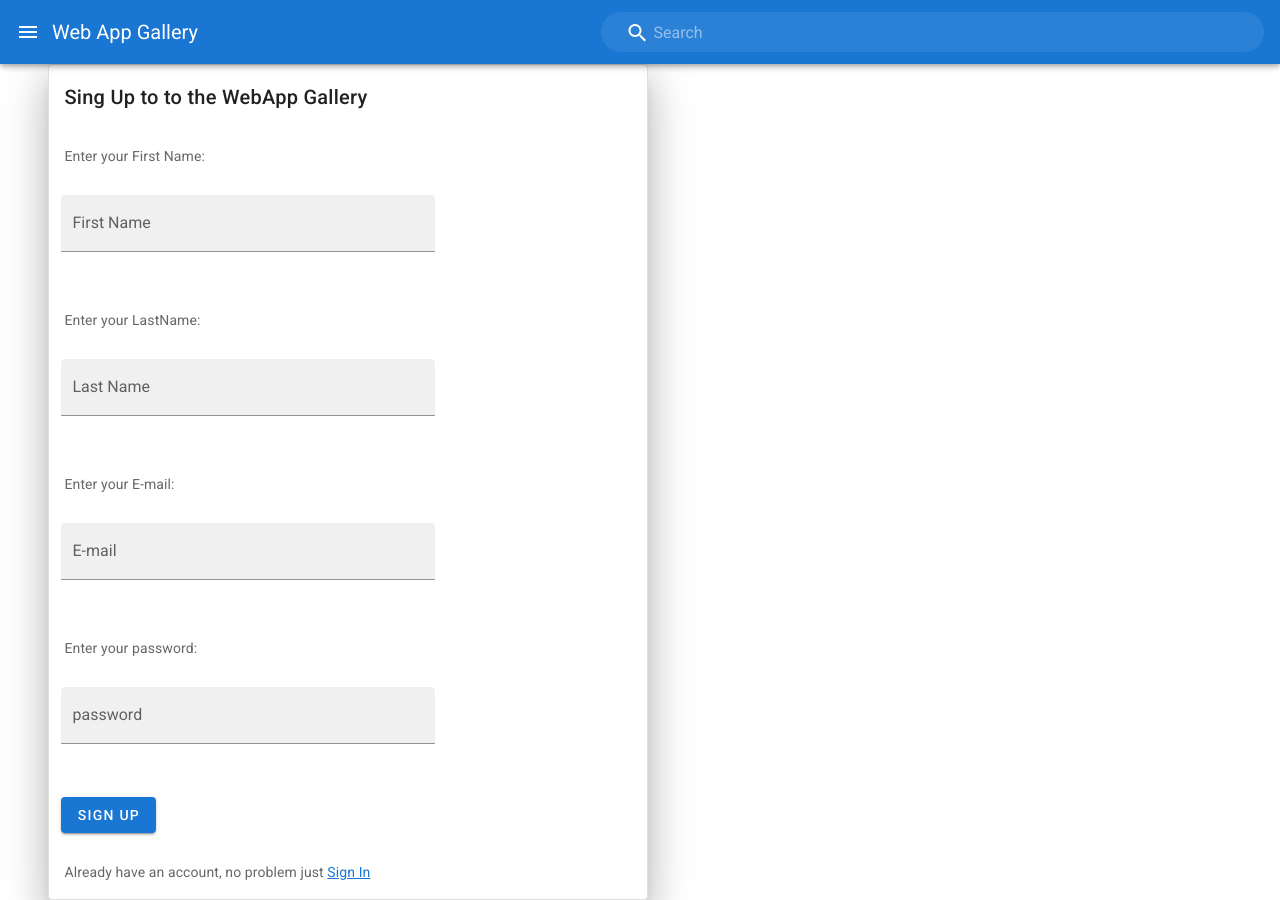
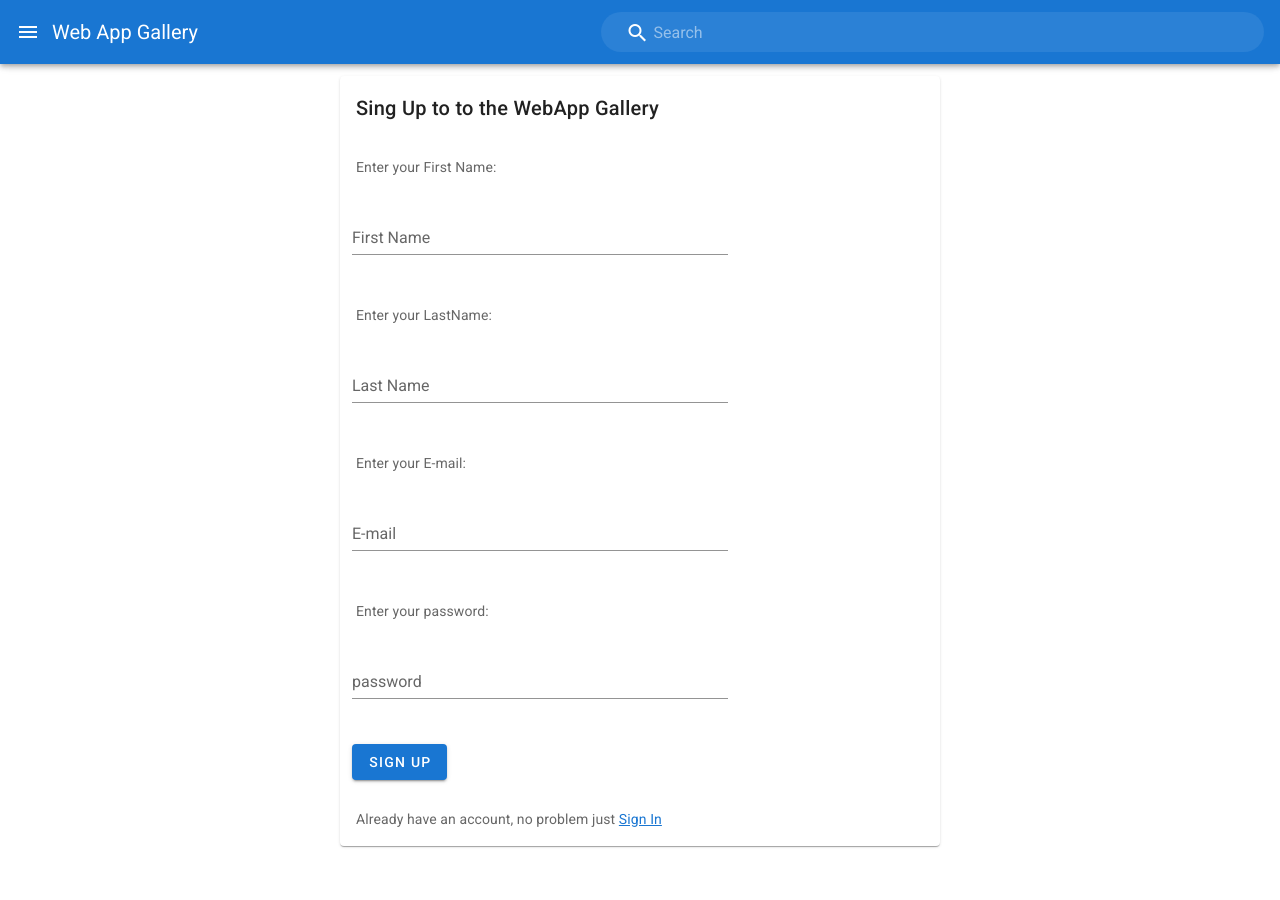
Before and after one commit to xchrisbailey/web_app_gallery, a Vue app in the folder packages/client/: page /signUp in a window 1280 px wide. After the commit the page ends 858 px from the top, so only its background shows below. Built offline with nearby package versions, Linux system fonts and the light colour scheme.

Commit message:
updated style

```diff
--- a/packages/client/src/components/SignIn.vue
+++ b/packages/client/src/components/SignIn.vue
@@ -1,21 +1,6 @@
 <template>
-  <div class="action">
-    <v-container>
-      <v-row>
-        <v-dialog v-model="success" width="500">
-          <v-card>
-            <v-card-text>
-              You are logged In
-            </v-card-text>
-            <v-divider></v-divider>
-            <v-card-actions>
-              <v-spacer></v-spacer>
-              <router-link to="/profile" @click="dialog = false">Profile</router-link>
-            </v-card-actions>
-          </v-card>
-        </v-dialog>
-
-        <v-card elevation="24" outlined width="600">
+  <v-container class="action">
+    <v-card elevation="1" width="600">
       <v-card-title justify-center>
         {{ msg }}
       </v-card-title>
@@ -24,13 +9,7 @@
         {{ "Enter your E-mail:" }}
       </v-card-subtitle>
       <v-col cols="12" sm="8">
-            <v-text-field
-              v-model="email"
-              label="E-mail"
-              filled
-              autocomplete="email"
-              :rules="[rules.email, rules.required]"
-            >
+        <v-text-field v-model="email" label="E-mail" autocomplete="email" :rules="[rules.email, rules.required]">
         </v-text-field>
       </v-col>
       <v-card-subtitle>
@@ -41,7 +20,6 @@
           v-model="password"
           label="password"
           type="password"
-              filled
           autocomplete="current-password"
           :rules="[rules.required]"
         >
@@ -61,9 +39,7 @@
         <router-link to="/signUp">Sign Up</router-link>
       </v-card-text>
     </v-card>
-      </v-row>
   </v-container>
-  </div>
 </template>
 
 <script>
@@ -73,15 +49,12 @@ export default {
   props: {
     msg: String
   },
-
   data: () => ({
     email: undefined,
     password: undefined,
     loading: false,
     error: false,
     errorMsg: "",
-    success: false,
-
     rules: {
       email: v => !!(v || "").match(/@/) || "Please enter a valid email",
       required: v => !!v || "This field is required"
@@ -93,7 +66,6 @@ export default {
       logInUser(this.email, this.password)
         .then(users => {
           console.log(users);
-          this.success = true;
         })
         .catch(err => {
           console.log(err);
@@ -111,6 +83,6 @@ export default {
   display: flex;
   align-items: center;
   justify-content: center;
-  height: 90vh;
+  min-height: 100%;
 }
 </style>
--- a/packages/client/src/components/SignUp.vue
+++ b/packages/client/src/components/SignUp.vue
@@ -1,7 +1,5 @@
 <template>
-  <div class="action">
-    <v-container md>
-      <v-row>
+  <v-container class="action">
     <v-dialog v-model="success" width="500">
       <v-card>
         <v-card-text>
@@ -30,7 +28,7 @@
       </v-card>
     </v-dialog>
 
-        <v-card elevation="24" outlined width="600">
+    <v-card elevation="1" width="600">
       <v-card-title justify-center>
         {{ msg }}
       </v-card-title>
@@ -39,39 +37,21 @@
         {{ "Enter your First Name:" }}
       </v-card-subtitle>
       <v-col cols="12" sm="8">
-            <v-text-field
-              v-model="firstName"
-              label="First Name"
-              :rules="[rules.required]"
-              filled
-              autocomplete="given-name"
-            >
+        <v-text-field v-model="firstName" label="First Name" :rules="[rules.required]" autocomplete="given-name">
         </v-text-field>
       </v-col>
       <v-card-subtitle>
         {{ "Enter your LastName:" }}
       </v-card-subtitle>
       <v-col cols="12" sm="8">
-            <v-text-field
-              v-model="lastName"
-              label="Last Name"
-              :rules="[rules.required]"
-              filled
-              autocomplete="family-name"
-            >
+        <v-text-field v-model="lastName" label="Last Name" :rules="[rules.required]" autocomplete="family-name">
         </v-text-field>
       </v-col>
       <v-card-subtitle>
         {{ "Enter your E-mail:" }}
       </v-card-subtitle>
       <v-col cols="12" sm="8">
-            <v-text-field
-              v-model="email"
-              label="E-mail"
-              :rules="[rules.email, rules.required]"
-              filled
-              autocomplete="email"
-            >
+        <v-text-field v-model="email" label="E-mail" :rules="[rules.email, rules.required]" autocomplete="email">
         </v-text-field>
       </v-col>
       <v-card-subtitle>
@@ -83,7 +63,6 @@
           label="password"
           type="password"
           :rules="[rules.password, rules.required]"
-              filled
           autocomplete="new-password"
         >
         </v-text-field>
@@ -102,20 +81,17 @@
         <router-link to="/signIn">Sign In</router-link>
       </v-card-text>
     </v-card>
-      </v-row>
   </v-container>
-  </div>
 </template>
 
 <script>
 import { submitUser } from "../services/signUpApi";
-
+import { getUsers } from "../services/signUpApi";
 export default {
-  name: "SignUp",
+  name: "SignIn",
   props: {
     msg: String
   },
-
   data: () => ({
     firstName: undefined,
     lastName: undefined,
@@ -125,7 +101,6 @@ export default {
     form: false,
     success: false,
     fail: false,
-
     rules: {
       password: v =>
         !!(v || "").match(/^(?=.*[a-z])(?=.*[A-Z])(?=.*\d).+$/) ||
@@ -159,5 +134,6 @@ export default {
   display: flex;
   align-items: center;
   justify-content: center;
+  min-height: 100%;
 }
 </style>
--- a/packages/client/src/views/SignInView.vue
+++ b/packages/client/src/views/SignInView.vue
@@ -1,12 +1,9 @@
 <template>
-  <div class="signIn">
-    <SignIn msg="Sign In to the WebApp Gallery" />
-  </div>
+  <SignIn msg="Sign In to the WebApp Gallery" />
 </template>
 
 <script>
 import SignIn from "../components/SignIn.vue"; // @ is an alias to /src
-
 export default {
   name: "signIn",
   components: {
--- a/packages/client/src/views/SignUpView.vue
+++ b/packages/client/src/views/SignUpView.vue
@@ -1,12 +1,9 @@
 <template>
-  <div class="signUp">
-    <SignUp msg="Sing Up to to the WebApp Gallery" />
-  </div>
+  <SignUp msg="Sing Up to to the WebApp Gallery" />
 </template>
 
 <script>
 import SignUp from "../components/SignUp.vue"; // @ is an alias to /src
-
 export default {
   name: "signUp",
   components: {
```
Lines whose indentation alone changed are shown as unchanged.
